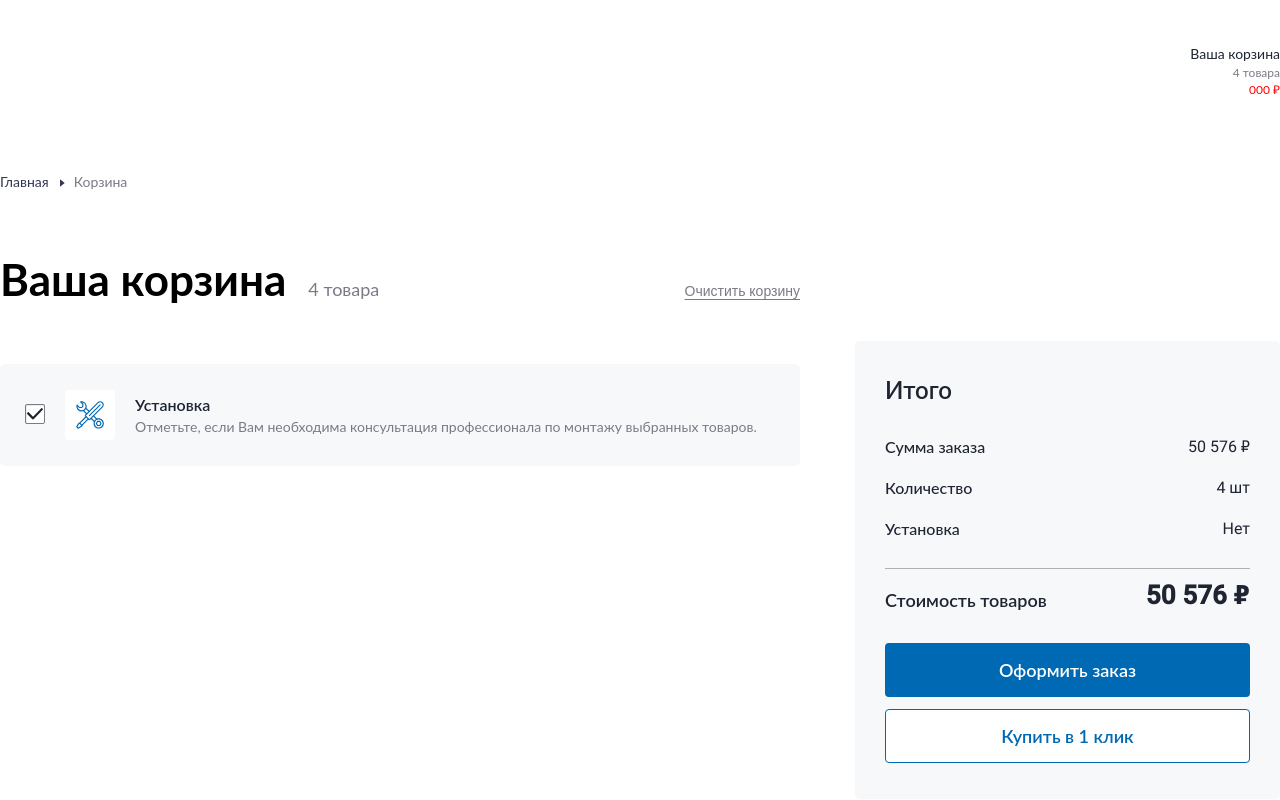
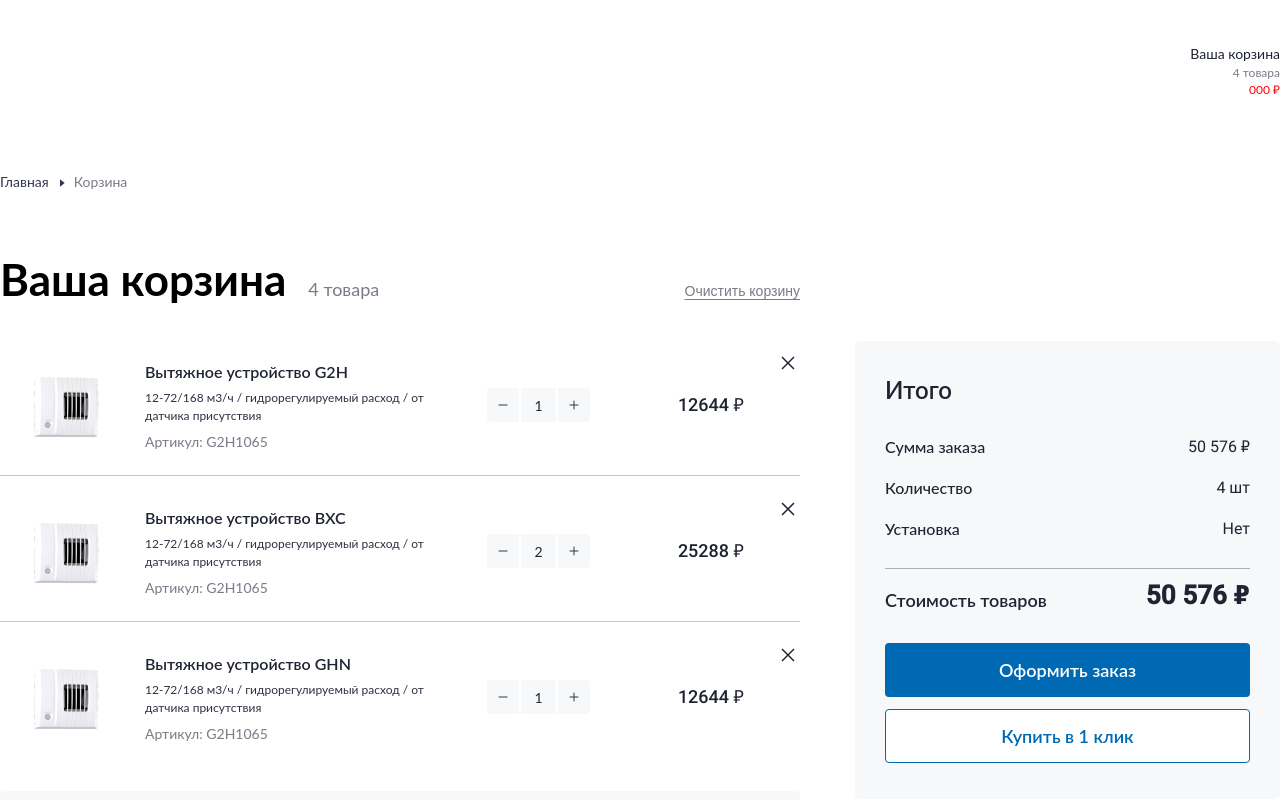
Before and after one commit to kirill-petrov/demo-shopping-cart, a Vue app: page / in a window 1280 px wide. Shown: the top 800 px of the page. Built offline with nearby package versions, Linux system fonts and the light colour scheme; a web font is replaced by a local one.

Commit message:
ListOfProducts

```diff
--- a/src/components/CartHeader.vue
+++ b/src/components/CartHeader.vue
@@ -6,7 +6,7 @@ const props = defineProps({
 </script>
 
 <template>
-  <header class="cart__header cart-header">
+  <header class="cart-header">
     <h1 class="cart-header__title">Ваша корзина</h1>
     <span class="cart-header__num-of-products">{{ itemsQuantity }}</span>
     <button class="cart-header__clear-cart" type="button">
--- /dev/null
+++ b/src/components/ListOfProducts.vue
@@ -0,0 +1,133 @@
+<script setup>
+const emit = defineEmits(['increment', 'decrement', 'remove', 'set-service']);
+
+const props = defineProps({
+  order: {
+    type: Array,
+    default: () => [],
+  },
+  additionalService: {
+    type: Boolean,
+    required: true,
+  },
+});
+
+const increment = (id) => emit('increment', id);
+const decrement = (id) => emit('decrement', id);
+const remove = (id) => emit('remove', id);
+const setService = (id) => emit('set-service');
+
+</script>
+
+<template>
+  <section>
+    <ul>
+      <li class="product" v-for="item of order" :key="item.id">
+        <div class="product__picture">
+          <img
+            :src="item.img"
+            width="100"
+            height="100"
+            alt="Изображение товара"
+          />
+        </div>
+
+        <div class="product__detail product-desc">
+          <h2 class="product-desc__title">{{ item.name }}</h2>
+          <p class="product-desc__desc">{{ item.desc }}</p>
+          <p class="product-desc__num">
+            Артикул: {{ item.art.toLocaleUpperCase() }}
+          </p>
+        </div>
+
+        <div class="product__quantity quantity">
+          <button
+            class="quantity__btn quantity__btn--dec"
+            type="button"
+            @click="decrement(item.id)"
+            :disabled="item.count === 1"
+          >
+            <svg
+              width="10"
+              height="10"
+              viewBox="0 -4 10 10"
+              preserveAspectRatio="xMidYMid"
+              fill="none"
+            >
+              <path
+                d="M9 1L1 1"
+                stroke="#33374E"
+                stroke-linecap="round"
+                stroke-linejoin="round"
+              />
+            </svg>
+          </button>
+
+          <button
+            class="quantity__btn quantity__btn--inc"
+            type="button"
+            @click="increment(item.id)"
+          >
+            <svg width="10" height="10" viewBox="0 0 10 10" fill="none">
+              <path
+                d="M5 1V9"
+                stroke="#33374E"
+                stroke-linecap="round"
+                stroke-linejoin="round"
+              />
+              <path
+                d="M9 5L1 5"
+                stroke="#33374E"
+                stroke-linecap="round"
+                stroke-linejoin="round"
+              />
+            </svg>
+          </button>
+
+          <div class="quantity__value">
+            <span>{{ item.count }}</span>
+          </div>
+        </div>
+
+        <div class="product__total-price">
+          <span>{{ item.price * item.count }}</span>
+        </div>
+
+        <button
+          class="product__btn-remove"
+          type="button"
+          @click="remove(item.id)"
+        >
+          <svg width="14" height="14" viewBox="0 0 14 14" fill="none">
+            <path d="M1 1L13 13" stroke="#1F2432" stroke-width="1.5" />
+            <path d="M1 13L13 1" stroke="#1F2432" stroke-width="1.5" />
+          </svg>
+        </button>
+      </li>
+    </ul>
+
+    <div class="additional-service" v-if="order.length">
+      <div class="additional-service__checkbox">
+        <label class="checkbox">
+          <input
+            class="checkbox__input"
+            type="checkbox"
+            name="additional-service"
+            :checked="additionalService"
+            @change="setService"
+          />
+        </label>
+      </div>
+      <div class="additional-service__icon"></div>
+      <div class="additional-service__desc">
+        <p><strong>Установка</strong></p>
+        <p>
+          Отметьте, если Вам необходима консультация профессионала по монтажу
+          выбранных товаров.
+        </p>
+      </div>
+    </div>
+  </section>
+</template>
+
+<style lang="scss" scoped></style>
--- a/src/store/modules/cart.js
+++ b/src/store/modules/cart.js
@@ -11,6 +11,7 @@ export const cart = {
         count: 1,
         img: '/src/assets/img/bxc.jpg',
         img2x: '/src/assets/img/bxc.jpg',
+        price: 12644,
       },
       {
         id: 2,
@@ -20,6 +21,7 @@ export const cart = {
         count: 2,
         img: '/src/assets/img/bxc.jpg',
         img2x: '/src/assets/img/bxc-2x.jpg',
+        price: 12644,
       },
       {
         id: 3,
@@ -29,17 +31,19 @@ export const cart = {
         count: 1,
         img: '/src/assets/img/bxc.jpg',
         img2x: '/src/assets/img/bxc.jpg',
+        price: 12644,
       },
     ],
+    additionalService: false,
   }),
   getters: {
-    getOrder(state) {
+    getOrderList(state) {
       return state.order;
     }, // -> getters['account/isAdmin']
     getItemsQuantity(state) {
       let num = 0;
 
-      state.order.forEach(item => num += item.count)
+      state.order.forEach((item) => (num += item.count));
 
       if (num < 0) {
         return 'Корзина пуста';
@@ -52,18 +56,30 @@ export const cart = {
       }
 
       // todo: додумать — 101, 102, 103, 1001
+    },
+    getAdditionalService(state) {
+      return state.additionalService
     }
   },
   actions: {
     // login() {}, // -> dispatch('account/login')
   },
   mutations: {
-    incrementItemQuantity(state, payload) {
-      const cartItem = state.order.find((item) => {
-        if (item.id === payload.id) {
-          item.count = payload.count;
-        }
+    incrementItemQuantity(state, id) {
+      state.order.find((item) => {
+        if (item.id === id) item.count += 1;
       });
-    }, // -> commit('account/login')
+    },
+    decrementItemQuantity(state, id) {
+      state.order.find((item) => {
+        if (item.id === id) item.count -= 1;
+      });
+    },
+    removeAnItem(state, id) {
+      state.order = state.order.filter((item) => item.id !== id);
+    },
+    setAdditionalService(state) {
+      state.additionalService = !state.additionalService;
+    },
   },
 };
--- a/src/views/CartPage.vue
+++ b/src/views/CartPage.vue
@@ -4,10 +4,27 @@ import { useStore } from 'vuex';
 import MainHeader from '../components/MainHeader.vue';
 import BreadcrumbsNav from '../components/BreadcrumbsNav.vue';
 import CartHeader from '../components/CartHeader.vue';
+import ListOfProducts from '../components/ListOfProducts.vue';
 
 const store = useStore();
 
 const itemsQuantity = computed(() => store.getters['cart/getItemsQuantity']);
+const order = computed(() => store.getters['cart/getOrderList']);
+const additionalService = computed(
+  () => store.getters['cart/getAdditionalService'],
+);
+
+const incrementItemQuantity = (id) => {
+  store.commit('cart/incrementItemQuantity', id);
+};
+
+const decrementItemQuantity = (id) => {
+  store.commit('cart/decrementItemQuantity', id);
+};
+
+const removeAnItem = (id) => store.commit('cart/removeAnItem', id);
+
+const setService = () => store.commit('cart/setAdditionalService');
 </script>
 
 <template>
@@ -16,99 +33,17 @@ const itemsQuantity = computed(() => store.getters['cart/getItemsQuantity']);
   <BreadcrumbsNav />
 
   <main class="cart container">
-    <CartHeader :itemsQuantity="itemsQuantity" />
+    <CartHeader class="cart__header" :itemsQuantity="itemsQuantity" />
 
-    <section class="cart__list-of-products">
-      <ul>
-        <li class="product" v-for="item of order" :key="item.id">
-          <div class="product__picture">
-            <img
-              :src="item.img"
-              width="100"
-              height="100"
-              alt="Изображение товара"
-            />
-          </div>
-
-          <div class="product__detail product-desc">
-            <h2 class="product-desc__title">{{ item.name }}</h2>
-            <p class="product-desc__desc">{{ item.desc }}</p>
-            <p class="product-desc__num">
-              Артикул: {{ item.art.toLocaleUpperCase() }}
-            </p>
-          </div>
-
-          <div class="product__quantity quantity">
-            <button class="quantity__btn quantity__btn--dec" type="button">
-              <svg
-                width="10"
-                height="10"
-                viewBox="0 -4 10 10"
-                preserveAspectRatio="xMidYMid"
-                fill="none"
-              >
-                <path
-                  d="M9 1L1 1"
-                  stroke="#33374E"
-                  stroke-linecap="round"
-                  stroke-linejoin="round"
-                />
-              </svg>
-            </button>
-            <button class="quantity__btn quantity__btn--inc" type="button">
-              <svg width="10" height="10" viewBox="0 0 10 10" fill="none">
-                <path
-                  d="M5 1V9"
-                  stroke="#33374E"
-                  stroke-linecap="round"
-                  stroke-linejoin="round"
-                />
-                <path
-                  d="M9 5L1 5"
-                  stroke="#33374E"
-                  stroke-linecap="round"
-                  stroke-linejoin="round"
-                />
-              </svg>
-            </button>
-            <div class="quantity__value"><span>999</span></div>
-          </div>
-
-          <div class="product__total-price">
-            <span>12 644</span>
-          </div>
-
-          <button class="product__btn-remove" type="button">
-            <svg width="14" height="14" viewBox="0 0 14 14" fill="none">
-              <path d="M1 1L13 13" stroke="#1F2432" stroke-width="1.5" />
-              <path d="M1 13L13 1" stroke="#1F2432" stroke-width="1.5" />
-            </svg>
-          </button>
-        </li>
-      </ul>
-
-      <div class="additional-service">
-        <div class="additional-service__checkbox">
-          <label class="checkbox">
-            <input
-              class="checkbox__input"
-              type="checkbox"
-              name="additional-service"
-              checked
-            />
-          </label>
-        </div>
-
-        <div class="additional-service__icon"></div>
-        <div class="additional-service__desc">
-          <p><strong>Установка</strong></p>
-          <p>
-            Отметьте, если Вам необходима консультация профессионала по монтажу
-            выбранных товаров.
-          </p>
-        </div>
-      </div>
-    </section>
+    <ListOfProducts
+      class="cart__list-of-products"
+      :order="order"
+      :additionalService="additionalService"
+      @increment="incrementItemQuantity"
+      @decrement="decrementItemQuantity"
+      @remove="removeAnItem"
+      @set-service="setService"
+    />
 
     <aside class="cart__action action">
       <h2 class="action__title">Итого</h2>
@@ -143,7 +78,7 @@ const itemsQuantity = computed(() => store.getters['cart/getItemsQuantity']);
               class="card__picture"
               width="245"
               height="245"
-              src="./assets/img/tda-pre-2x.png"
+              src="/src/assets/img/tda-pre-2x.png"
               alt="Изображение товара"
             />
           </div>
```
